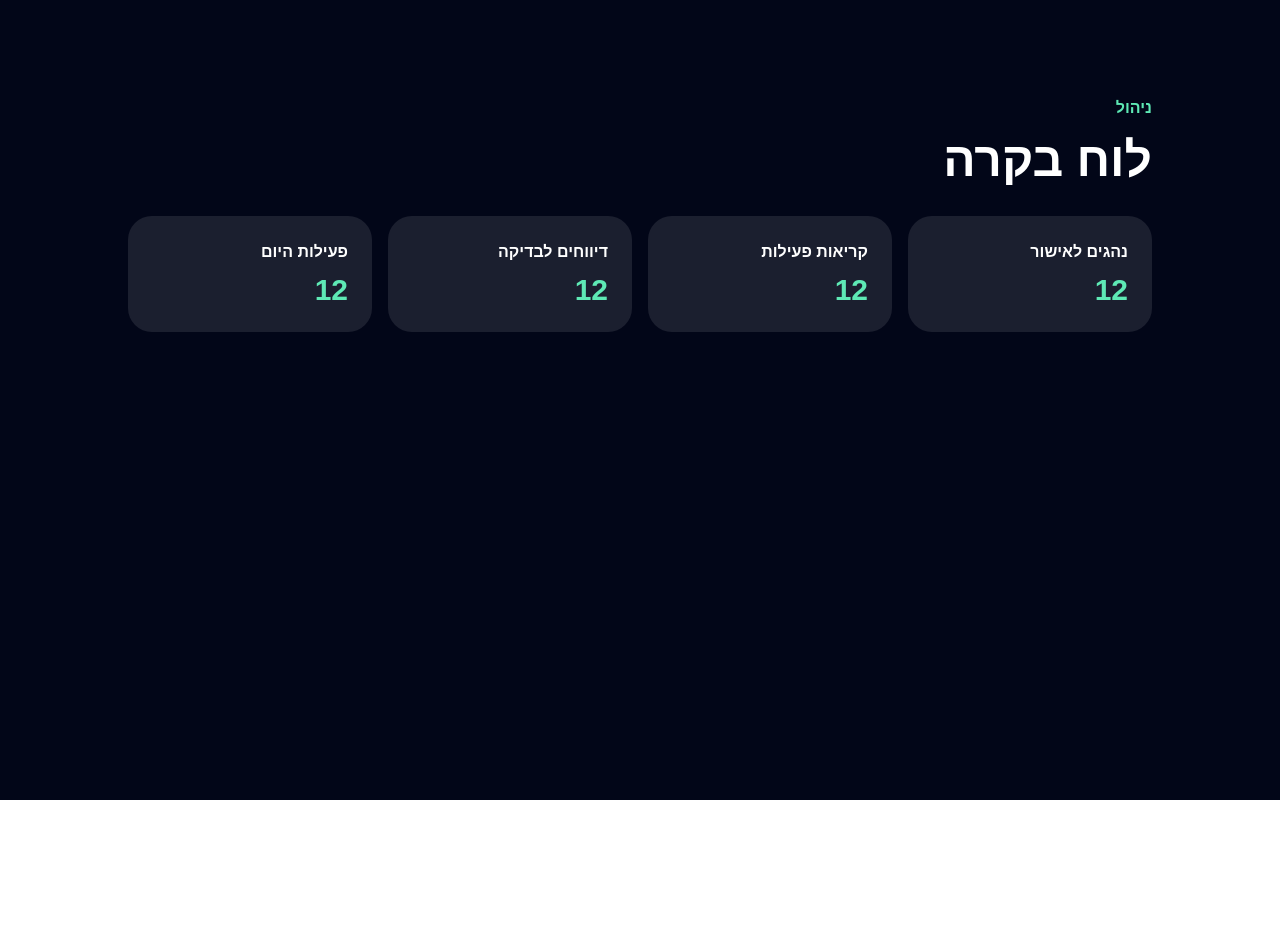
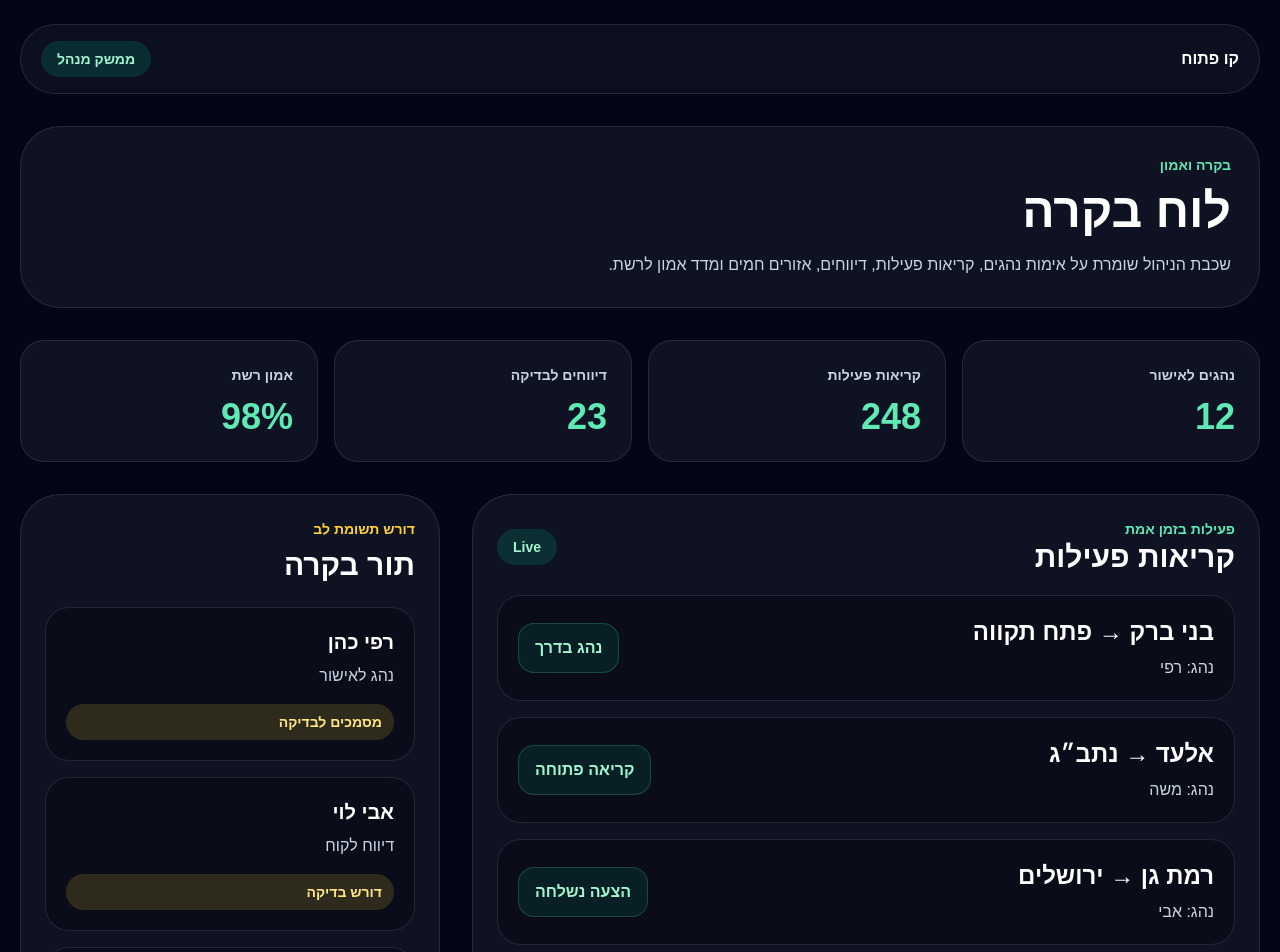
Before and after one commit to stamplace/kav-patuach, a Next.js app: page /admin in a window 1280 px wide. Shown: the top 952 px of the page. Before the commit the page ends 800 px from the top, so only its background shows below. Built offline with nearby package versions, Linux system fonts and the light colour scheme.

Commit message:
feat(ui): upgrade admin control dashboard

```diff
--- a/src/app/admin/page.tsx
+++ b/src/app/admin/page.tsx
@@ -1,17 +1,85 @@
+import { product } from "@/lib/product";
+
+const queue = [
+  { name: "רפי כהן", type: "נהג לאישור", status: "מסמכים לבדיקה" },
+  { name: "אבי לוי", type: "דיווח לקוח", status: "דורש בדיקה" },
+  { name: "קו בני ברק", type: "אזור חם", status: "פעילות גבוהה" },
+];
+
+const liveCalls = [
+  { route: "בני ברק → פתח תקווה", driver: "רפי", state: "נהג בדרך" },
+  { route: "אלעד → נתב״ג", driver: "משה", state: "קריאה פתוחה" },
+  { route: "רמת גן → ירושלים", driver: "אבי", state: "הצעה נשלחה" },
+];
+
 export default function Admin() {
   return (
-    <main dir="rtl" className="min-h-screen bg-slate-950 text-white p-8">
-      <section className="mx-auto max-w-5xl py-16">
-        <p className="text-emerald-300 font-bold">ניהול</p>
-        <h1 className="mt-4 text-5xl font-black">לוח בקרה</h1>
-        <div className="mt-8 grid gap-4 sm:grid-cols-4">
-          {["נהגים לאישור", "קריאות פעילות", "דיווחים לבדיקה", "פעילות היום"].map((item) => (
-            <div key={item} className="rounded-3xl bg-white/10 p-6">
-              <p className="font-black">{item}</p>
-              <p className="mt-2 text-3xl font-black text-emerald-300">12</p>
+    <main dir="rtl" className="min-h-screen bg-[#020617] px-5 py-6 text-white">
+      <section className="mx-auto max-w-7xl">
+        <nav className="mb-8 flex items-center justify-between rounded-full border border-white/10 bg-white/[0.04] px-5 py-4">
+          <a href="/" className="font-black">{product.name}</a>
+          <span className="rounded-full bg-emerald-400/15 px-4 py-2 text-sm font-bold text-emerald-200">ממשק מנהל</span>
+        </nav>
+
+        <header className="mb-8 rounded-[2.5rem] border border-white/10 bg-white/[0.05] p-7">
+          <p className="text-sm font-bold text-emerald-300">בקרה ואמון</p>
+          <h1 className="mt-3 text-5xl font-black">לוח בקרה</h1>
+          <p className="mt-4 max-w-2xl leading-7 text-slate-300">
+            שכבת הניהול שומרת על אימות נהגים, קריאות פעילות, דיווחים, אזורים חמים ומדד אמון לרשת.
+          </p>
+        </header>
+
+        <section className="grid gap-4 md:grid-cols-4">
+          {product.adminStats.map((stat) => (
+            <article key={stat.label} className="rounded-3xl border border-white/10 bg-white/[0.05] p-6">
+              <p className="text-sm font-bold text-slate-300">{stat.label}</p>
+              <p className="mt-3 text-4xl font-black text-emerald-300">{stat.value}</p>
+            </article>
+          ))}
+        </section>
+
+        <section className="mt-8 grid gap-8 lg:grid-cols-[1fr_420px]">
+          <div className="rounded-[2.5rem] border border-white/10 bg-white/[0.05] p-6">
+            <div className="mb-5 flex items-center justify-between">
+              <div>
+                <p className="text-sm font-bold text-emerald-300">פעילות בזמן אמת</p>
+                <h2 className="text-3xl font-black">קריאות פעילות</h2>
+              </div>
+              <span className="rounded-full bg-emerald-400/15 px-4 py-2 text-sm font-bold text-emerald-200">Live</span>
             </div>
-          ))}
-        </div>
+
+            <div className="grid gap-4">
+              {liveCalls.map((call) => (
+                <article key={call.route} className="grid gap-4 rounded-3xl border border-white/10 bg-black/25 p-5 md:grid-cols-[1fr_auto] md:items-center">
+                  <div>
+                    <h3 className="text-2xl font-black">{call.route}</h3>
+                    <p className="mt-2 text-slate-300">נהג: {call.driver}</p>
+                  </div>
+                  <span className="rounded-2xl border border-emerald-300/20 bg-emerald-400/10 px-4 py-3 font-black text-emerald-200">
+                    {call.state}
+                  </span>
+                </article>
+              ))}
+            </div>
+          </div>
+
+          <aside className="rounded-[2.5rem] border border-white/10 bg-white/[0.05] p-6">
+            <p className="text-sm font-bold text-amber-300">דורש תשומת לב</p>
+            <h2 className="mt-2 text-3xl font-black">תור בקרה</h2>
+
+            <div className="mt-6 grid gap-4">
+              {queue.map((item) => (
+                <article key={item.name} className="rounded-3xl border border-white/10 bg-black/25 p-5">
+                  <p className="text-xl font-black">{item.name}</p>
+                  <p className="mt-2 text-slate-300">{item.type}</p>
+                  <p className="mt-4 rounded-full bg-amber-300/15 px-3 py-2 text-sm font-bold text-amber-200">
+                    {item.status}
+                  </p>
+                </article>
+              ))}
+            </div>
+          </aside>
+        </section>
       </section>
     </main>
   );
```
